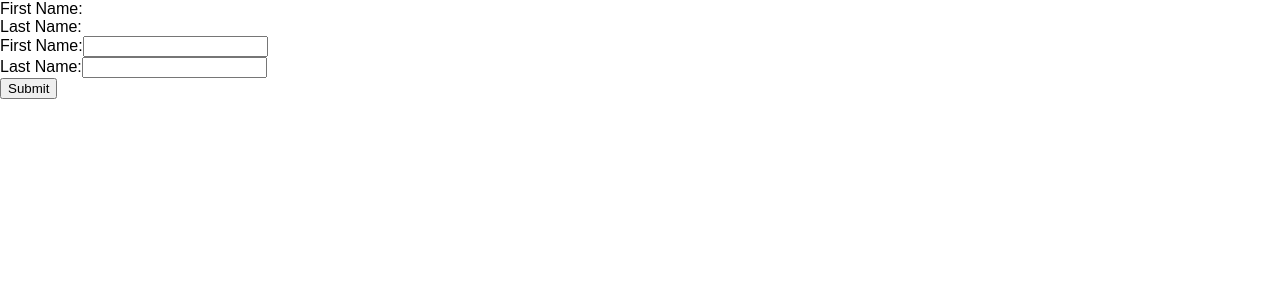
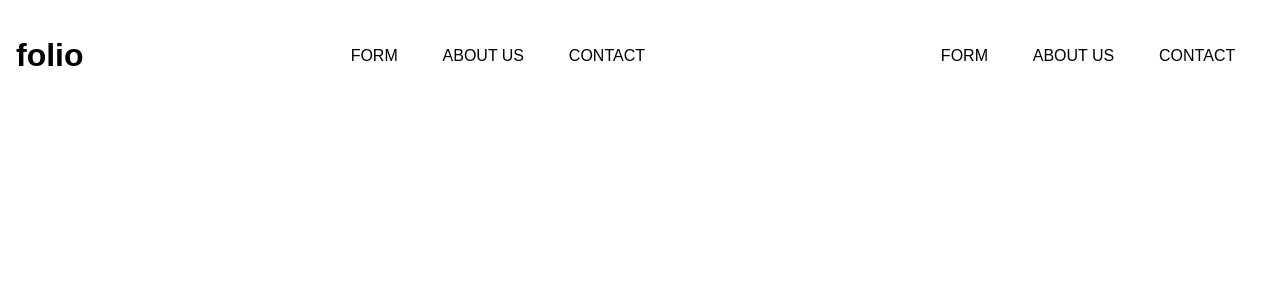
Before and after one commit to savus/testing-vite-vanilla, a React (Vite) app: page / in a window 1280 px wide. Shown: the top 300 px of the page. Built offline with nearby package versions, Linux system fonts and the light colour scheme.

Commit message:
construct form and text input elements to track state and user input using react components and hooks

```diff
--- a/src/App.jsx
+++ b/src/App.jsx
@@ -6,26 +6,43 @@ import { ControlledForm } from "./components/ControlledForm";
 import { ClassControlledForm } from "./components/ClassControlledForm";
 import { InputForm } from "./components/InputForm";
 import "/src/css/app.css";
-// import "/src/js/index.jsx";
+import "/src/js/index.jsx";
 import { useState } from "react";
 import { UserInfo } from "./components/UserInfo";
+import { InputFormReact } from "./components/InputFormReact";
 
 function App() {
   const [userInformation, setUserInformation] = useState(null);
+  const [activeNavLink, setActiveNavLink] = useState("none");
+  const [activeModal, setActiveModal] = useState("none");
 
   return (
     <>
       {/* <Header></Header>
       <CountSection></CountSection>
       <Carousel></Carousel> */}
-      <UserInfo userInformation={userInformation} />
-      <ClassControlledForm
+      {/* <UserInfo userInformation={userInformation} /> */}
+      {/* <ClassControlledForm
         handleUserInformation={(userInformation) => {
           setUserInformation(userInformation);
         }}
+      /> */}
+      <Header
+        activeNavLink={activeNavLink}
+        setActiveNavLink={(navLink) => {
+          setActiveNavLink(navLink);
+        }}
+        setActiveModal={(modal) => {
+          setActiveModal(modal);
+        }}
       />
-      {/* <Header /> */}
-      {/* <InputForm /> */}
+      <InputForm />
+      <InputFormReact
+        activeModal={activeModal}
+        setActiveModal={(modal) => {
+          setActiveModal(modal);
+        }}
+      />
     </>
   );
 }
--- a/src/components/Header.jsx
+++ b/src/components/Header.jsx
@@ -2,12 +2,16 @@ import { Navbar } from "./Navbar";
 import { NavbarReact } from "./NavbarReact";
 import "../css/header.css";
 
-export const Header = () => {
+export const Header = ({ activeNavLink, setActiveNavLink, setActiveModal }) => {
   return (
     <header>
       <h1>folio</h1>
       <Navbar />
-      <NavbarReact />
+      <NavbarReact
+        activeNavLink={activeNavLink}
+        setActiveNavLink={setActiveNavLink}
+        setActiveModal={setActiveModal}
+      />
     </header>
   );
 };
--- /dev/null
+++ b/src/components/InputFormReact.jsx
@@ -0,0 +1,26 @@
+import { InputField } from "./InputField";
+import "../css/input-form.css";
+import { useState } from "react";
+
+export const InputFormReact = ({ activeModal, setActiveModal }) => {
+  const checkIfVisible = (modal) => (activeModal === modal ? "is-visible" : "");
+  return (
+    <div className={`modal-overlay ${checkIfVisible("form")}`} id="js-form">
+      <form action="#" className="js-form">
+        <div
+          className="close-button"
+          onClick={() => {
+            setActiveModal("none");
+          }}
+        >
+          X
+        </div>
+        <InputField
+          label="first-name"
+          id="first-name"
+          placeholder={"Type your first name here"}
+        />
+      </form>
+    </div>
+  );
+};
--- a/src/components/NavbarReact.jsx
+++ b/src/components/NavbarReact.jsx
@@ -1,12 +1,45 @@
+import { useState } from "react";
 import "../css/navbar.css";
 
-export const NavbarReact = () => {
+export const NavbarReact = ({
+  activeNavLink,
+  setActiveNavLink,
+  setActiveModal,
+}) => {
+  const getLinkState = (activeState) =>
+    activeNavLink === activeState ? "active" : "";
+
   return (
     <nav className="navbar-react">
       <ul className="ul-defaults-none nav-links-react">
-        <li data-navlink-react="js-form-react">form</li>
-        <li data-navlink-react="na">About Us</li>
-        <li data-navlink-react="na">Contact</li>
+        <li
+          className={`${getLinkState("form")}`}
+          data-navlink-react="js-form-react"
+          onClick={() => {
+            setActiveNavLink("form");
+            setActiveModal("form");
+          }}
+        >
+          form
+        </li>
+        <li
+          className={`${getLinkState("about")}`}
+          data-navlink-react="na"
+          onClick={() => {
+            setActiveNavLink("about");
+          }}
+        >
+          About Us
+        </li>
+        <li
+          className={`${getLinkState("contact")}`}
+          data-navlink-react="na"
+          onClick={() => {
+            setActiveNavLink("contact");
+          }}
+        >
+          Contact
+        </li>
       </ul>
     </nav>
   );
```
